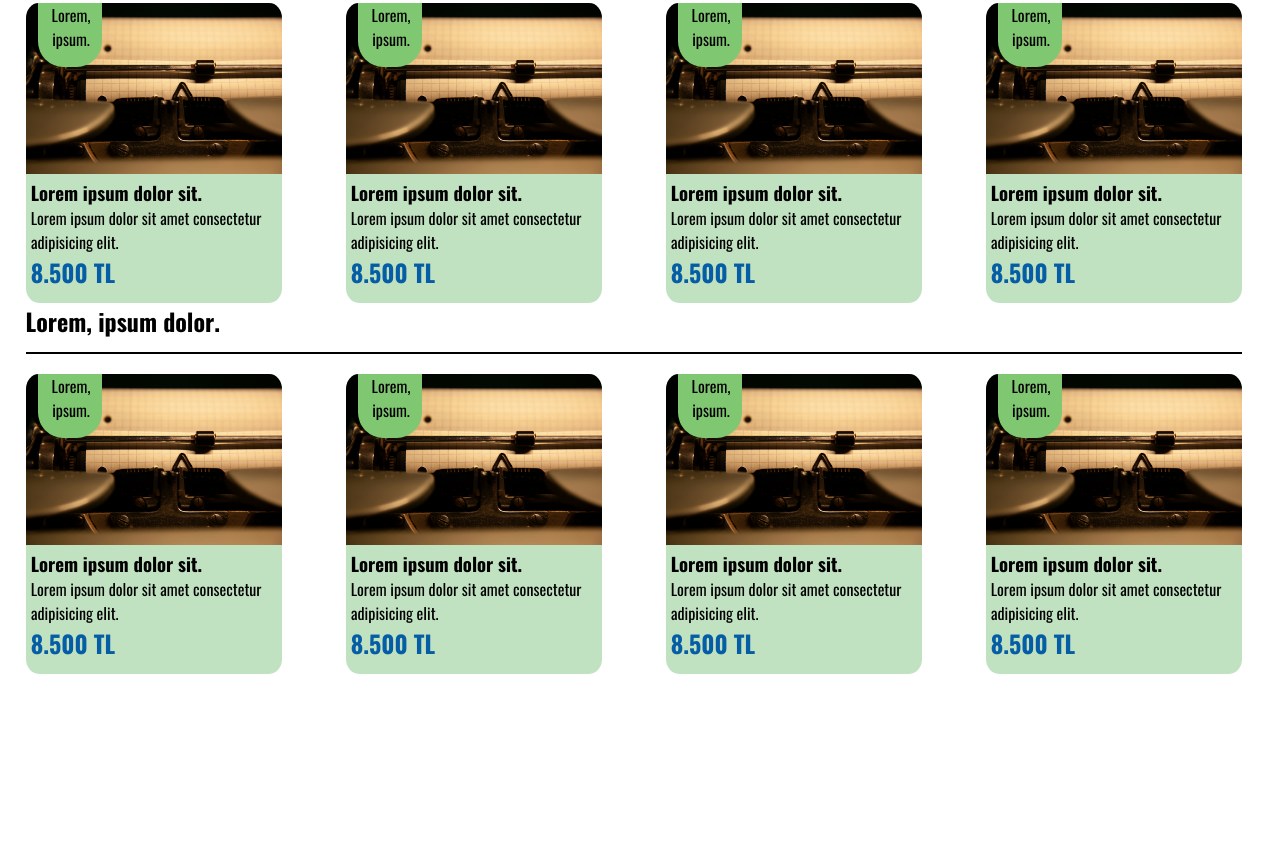
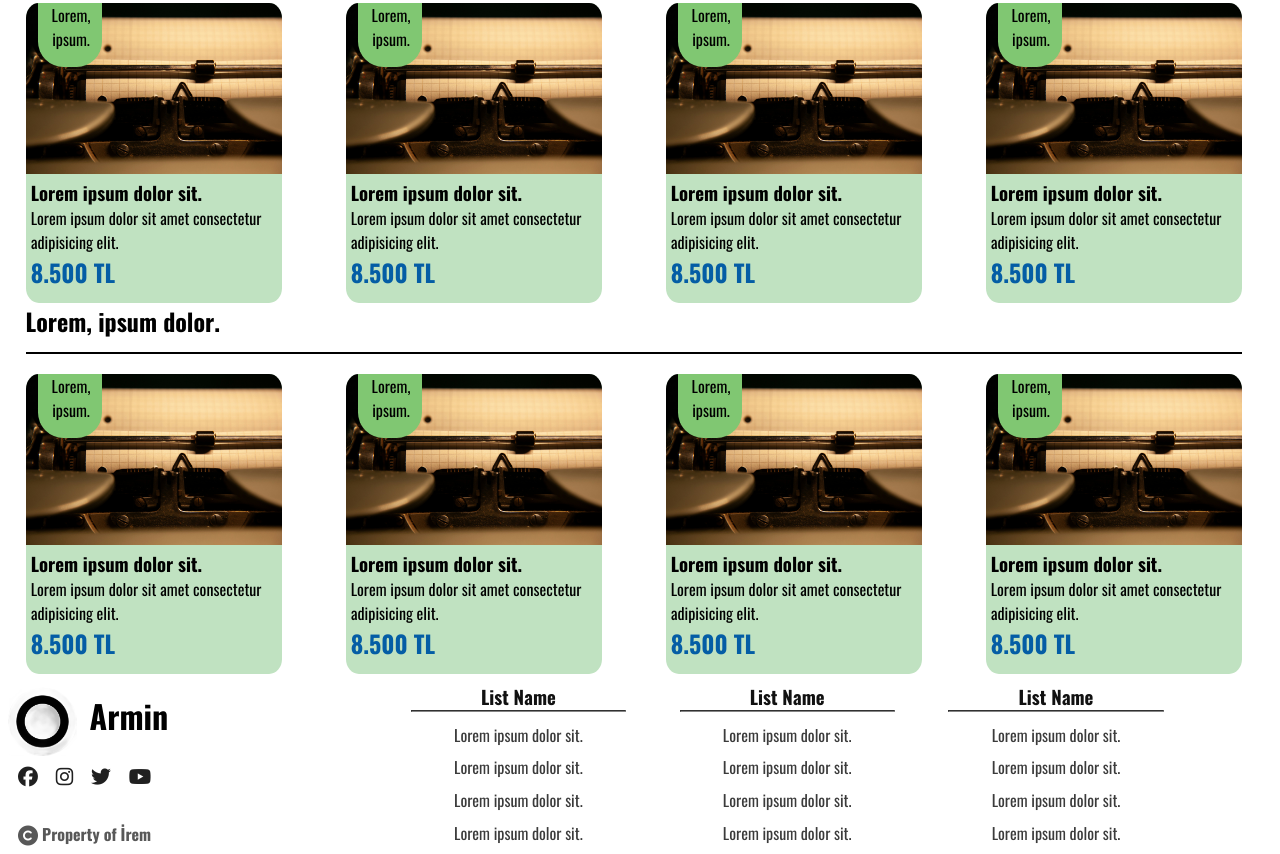
Before and after one commit to iremA0/Armin, a plain HTML site: page packets.html in a window 1280 px wide. Shown: the part 844-1698 px from the top of the page. Before the commit the page ends 1518 px from the top, so only its background shows below. Drawn offline with Linux system fonts and the light colour scheme.

Commit message:
initial commit

```diff
--- a/packets.html
+++ b/packets.html
@@ -240,15 +240,59 @@
            </div>
 
           </div>
+    </section>
 
+    <footer>
+        <div id="footer-left">
+          <div id="logoandname">
+            <img src="img/zyro-image.png" alt="">
+            <h1>Armin</h1>
+          </div>
+          <div id="left-bottom">
+            <h5>
+              <a href="#"> <i class="fa-brands fa-facebook   fa-xl footer-icon" style="color: #202020;"></i></a>
+              <a href="#"> <i class="fa-brands fa-instagram  fa-xl footer-icon" style="color: #202020;"></i></a>
+              <a href="#"> <i class="fa-brands fa-twitter    fa-xl footer-icon" style="color: #202020;"></i></a>
+              <a href="#"> <i class="fa-brands fa-youtube    fa-xl footer-icon" style="color: #202020;"></i></a>
+            </h5><br>
+            <h4><i class="fa-solid fa-copyright fa-lg" style="color: #585858;"></i> Property of İrem</h4>
+          </div>
+        </div>
+        <div id="list">
+          <div class="col-list">
+            <h3>List Name</h3>
+            <hr>
+            <ul>
+              <li><a href="#">Lorem ipsum dolor sit.</a></li>
+              <li><a href="#">Lorem ipsum dolor sit.</a></li>
+              <li><a href="#">Lorem ipsum dolor sit.</a></li>
+              <li><a href="#">Lorem ipsum dolor sit.</a></li>
+            </ul>
+          </div>
 
+          <div class="col-list">
+            <h3>List Name</h3>
+            <hr>
+            <ul>
+              <li><a href="#">Lorem ipsum dolor sit.</a></li>
+              <li><a href="#">Lorem ipsum dolor sit.</a></li>
+              <li><a href="#">Lorem ipsum dolor sit.</a></li>
+              <li><a href="#">Lorem ipsum dolor sit.</a></li>
+            </ul>
+          </div>
 
-
-
-
-
-
-    </section>
+          <div class="col-list">
+            <h3>List Name</h3>
+            <hr>
+            <ul>
+              <li><a href="#">Lorem ipsum dolor sit.</a></li>
+              <li><a href="#">Lorem ipsum dolor sit.</a></li>
+              <li><a href="#">Lorem ipsum dolor sit.</a></li>
+              <li><a href="#">Lorem ipsum dolor sit.</a></li>
+            </ul>
+          </div>
+        </div>
+      </footer>
 
 
 </body>
```
